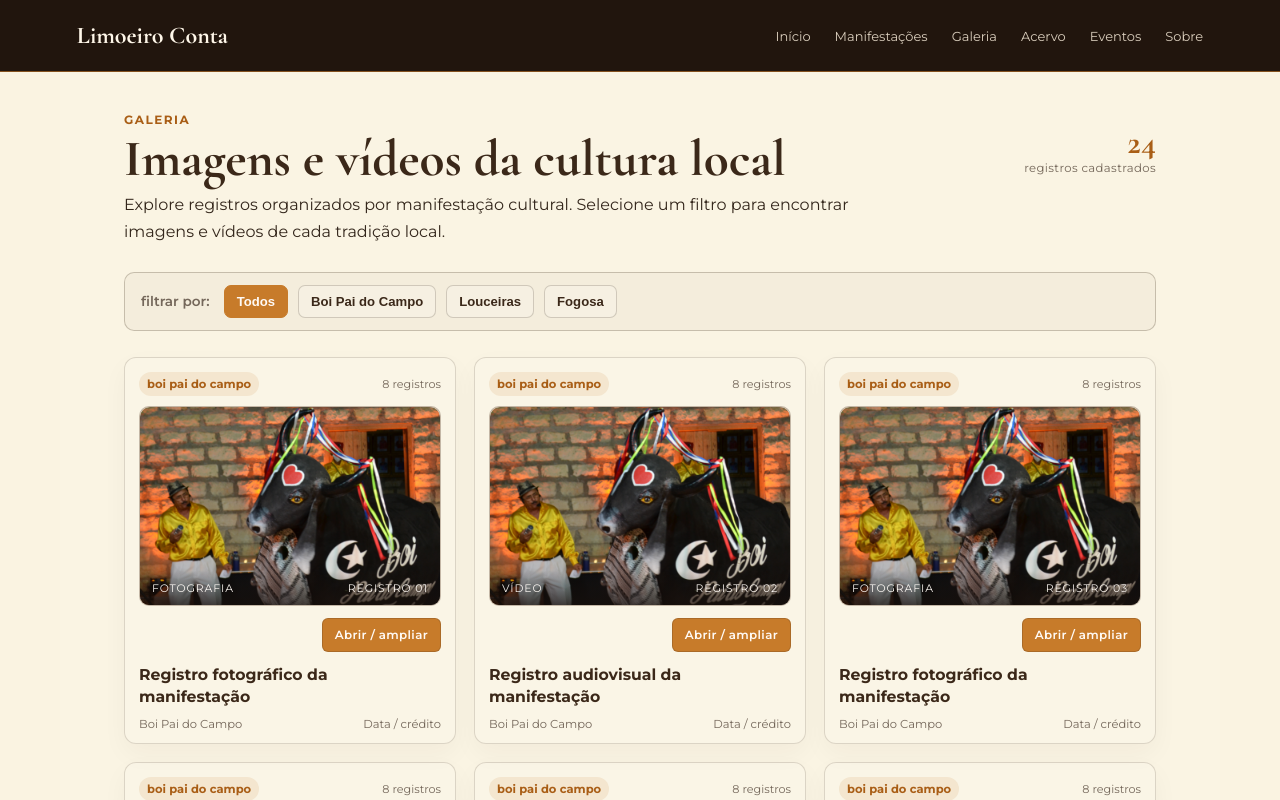
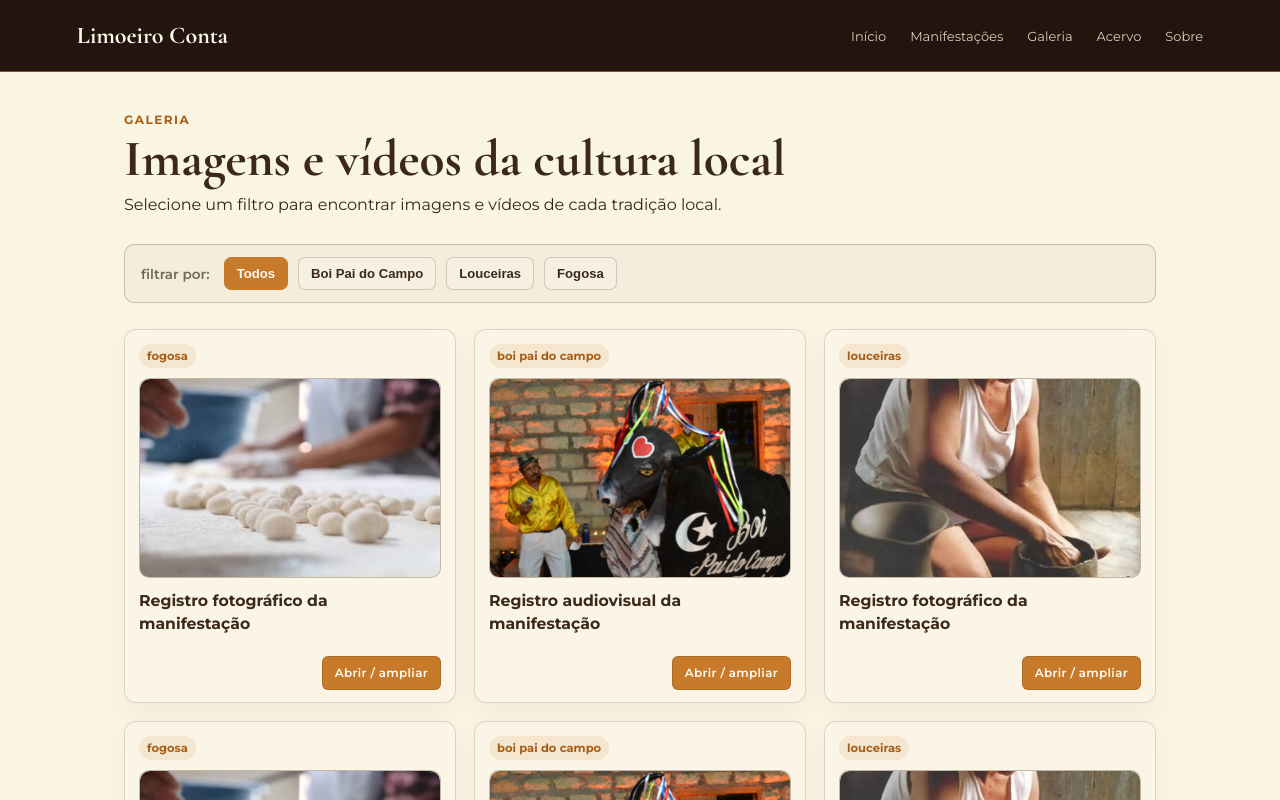
Before and after one commit to Gwinchester123/Limoeiro-Conta, a React (Vite) app in the folder Limoeiro-Conta/: page /galeria in a window 1280 px wide. Shown: the top 800 px of the page. Built offline with nearby package versions, Linux system fonts and the light colour scheme.

Commit message:
Alguas alterações discutidas na ultima reunião 07/10

```diff
--- a/Limoeiro-Conta/index.html
+++ b/Limoeiro-Conta/index.html
@@ -4,7 +4,7 @@
     <meta charset="UTF-8" />
     <link rel="icon" type="image/svg+xml" href="/favicon.svg" />
     <meta name="viewport" content="width=device-width, initial-scale=1.0" />
-    <title>limoeiro-conta</title>
+    <title>Limoeiro Conta</title>
   </head>
   <body>
     <div id="root"></div>
--- a/Limoeiro-Conta/src/App.jsx
+++ b/Limoeiro-Conta/src/App.jsx
@@ -5,7 +5,6 @@ import LouceirasPage from "./components/LouceirasPage";
 import FogosaPage from "./components/FogosaPage";
 import GalleryPage from "./components/GalleryPage";
 import AcervoPage from "./components/AcervoPage";
-import EventosPage from "./components/EventosPage";
 
 function App() {
   return (
@@ -17,7 +16,6 @@ function App() {
         <Route path="/fogosa" element={<FogosaPage />} />
         <Route path="/galeria" element={<GalleryPage />} />
         <Route path="/acervo" element={<AcervoPage />} />
-        <Route path="/eventos" element={<EventosPage />} />
       </Routes>
     </BrowserRouter>
   );
--- a/Limoeiro-Conta/src/components/EventosPage.jsx
+++ /dev/null
@@ -1,48 +0,0 @@
-import { Link } from "react-router-dom";
-
-export default function EventosPage() {
-  return (
-    <main className="event-page">
-      <div className="event-page-inner">
-        <span className="event-meta">Eventos</span>
-        <h1>Eventos e atividades culturais</h1>
-
-        <p>
-          Esta página foi criada para centralizar os principais eventos e encontros
-          ligados às manifestações culturais de Limoeiro do Norte, com espaço para
-          futuras inclusões e atualizações.
-        </p>
-
-        <p>
-          Aqui será possível registrar datas, locais, descrições e informações
-          relevantes sobre celebrações, apresentações, reuniões e atividades de
-          preservação cultural.
-        </p>
-
-        <div className="event-list">
-          <article className="event-card">
-            <span className="event-card-date">Em breve</span>
-            <h2>Evento 01</h2>
-            <p>Adicionar título, data, local e descrição do próximo evento.</p>
-          </article>
-
-          <article className="event-card">
-            <span className="event-card-date">Em breve</span>
-            <h2>Evento 02</h2>
-            <p>Adicionar título, data, local e descrição do próximo evento.</p>
-          </article>
-
-          <article className="event-card">
-            <span className="event-card-date">Em breve</span>
-            <h2>Evento 03</h2>
-            <p>Adicionar título, data, local e descrição do próximo evento.</p>
-          </article>
-        </div>
-
-        <Link className="button button-primary" to="/">
-          Voltar para a home
-        </Link>
-      </div>
-    </main>
-  );
-}
--- a/Limoeiro-Conta/src/components/GalleryPage.jsx
+++ b/Limoeiro-Conta/src/components/GalleryPage.jsx
@@ -10,30 +10,29 @@ import "../styles/LimoeiroHome.css";
 const filters = ["Todos", "Boi Pai do Campo", "Louceiras", "Fogosa"];
 
 const galleryEntries = [
-  { category: "Boi Pai do Campo", title: "Registro fotográfico da manifestação", type: "Fotografia", meta: "Registro 01", image: boiPaiDoCampo, count: "8 registros", link: "/boi-pai-do-campo" },
-  { category: "Boi Pai do Campo", title: "Registro audiovisual da manifestação", type: "Vídeo", meta: "Registro 02", image: boiPaiDoCampo, count: "8 registros", link: "/boi-pai-do-campo" },
-  { category: "Boi Pai do Campo", title: "Registro fotográfico da manifestação", type: "Fotografia", meta: "Registro 03", image: boiPaiDoCampo, count: "8 registros", link: "/boi-pai-do-campo" },
-  { category: "Boi Pai do Campo", title: "Registro audiovisual da manifestação", type: "Vídeo", meta: "Registro 04", image: boiPaiDoCampo, count: "8 registros", link: "/boi-pai-do-campo" },
-  { category: "Boi Pai do Campo", title: "Registro fotográfico da manifestação", type: "Fotografia", meta: "Registro 05", image: boiPaiDoCampo, count: "8 registros", link: "/boi-pai-do-campo" },
-  { category: "Boi Pai do Campo", title: "Registro audiovisual da manifestação", type: "Vídeo", meta: "Registro 06", image: boiPaiDoCampo, count: "8 registros", link: "/boi-pai-do-campo" },
-  { category: "Louceiras", title: "Registro fotográfico da manifestação", type: "Fotografia", meta: "Registro 01", image: louceiras, count: "8 registros", link: "/louceiras" },
-  { category: "Louceiras", title: "Registro fotográfico da manifestação", type: "Fotografia", meta: "Registro 02", image: louceiras, count: "8 registros", link: "/louceiras" },
-  { category: "Louceiras", title: "Registro audiovisual da manifestação", type: "Vídeo", meta: "Registro 03", image: louceiras, count: "8 registros", link: "/louceiras" },
-  { category: "Louceiras", title: "Registro fotográfico da manifestação", type: "Fotografia", meta: "Registro 04", image: louceiras, count: "8 registros", link: "/louceiras" },
-  { category: "Louceiras", title: "Registro fotográfico da manifestação", type: "Fotografia", meta: "Registro 05", image: louceiras, count: "8 registros", link: "/louceiras" },
-  { category: "Louceiras", title: "Registro audiovisual da manifestação", type: "Vídeo", meta: "Registro 06", image: louceiras, count: "8 registros", link: "/louceiras" },
-  { category: "Fogosa", title: "Registro audiovisual da manifestação", type: "Vídeo", meta: "Registro 01", image: fogosa, count: "8 registros", link: "/fogosa" },
-  { category: "Fogosa", title: "Registro fotográfico da manifestação", type: "Fotografia", meta: "Registro 02", image: fogosa, count: "8 registros", link: "/fogosa" },
-  { category: "Fogosa", title: "Registro audiovisual da manifestação", type: "Vídeo", meta: "Registro 03", image: fogosa, count: "8 registros", link: "/fogosa" },
-  { category: "Fogosa", title: "Registro fotográfico da manifestação", type: "Fotografia", meta: "Registro 04", image: fogosa, count: "8 registros", link: "/fogosa" },
-  { category: "Fogosa", title: "Registro audiovisual da manifestação", type: "Vídeo", meta: "Registro 05", image: fogosa, count: "8 registros", link: "/fogosa" },
-  { category: "Fogosa", title: "Registro fotográfico da manifestação", type: "Fotografia", meta: "Registro 06", image: fogosa, count: "8 registros", link: "/fogosa" },
+  { category: "Fogosa", title: "Registro fotográfico da manifestação", type: "Fotografia", meta: "Registro 04", image: fogosa, link: "/fogosa" },
+  { category: "Boi Pai do Campo", title: "Registro audiovisual da manifestação", type: "Vídeo", meta: "Registro 02", image: boiPaiDoCampo, link: "/boi-pai-do-campo" },
+  { category: "Louceiras", title: "Registro fotográfico da manifestação", type: "Fotografia", meta: "Registro 05", image: louceiras, link: "/louceiras" },
+  { category: "Fogosa", title: "Registro audiovisual da manifestação", type: "Vídeo", meta: "Registro 01", image: fogosa, link: "/fogosa" },
+  { category: "Boi Pai do Campo", title: "Registro fotográfico da manifestação", type: "Fotografia", meta: "Registro 05", image: boiPaiDoCampo, link: "/boi-pai-do-campo" },
+  { category: "Louceiras", title: "Registro audiovisual da manifestação", type: "Vídeo", meta: "Registro 03", image: louceiras, link: "/louceiras" },
+  { category: "Fogosa", title: "Registro fotográfico da manifestação", type: "Fotografia", meta: "Registro 06", image: fogosa, link: "/fogosa" },
+  { category: "Boi Pai do Campo", title: "Registro fotográfico da manifestação", type: "Fotografia", meta: "Registro 01", image: boiPaiDoCampo, link: "/boi-pai-do-campo" },
+  { category: "Fogosa", title: "Registro audiovisual da manifestação", type: "Vídeo", meta: "Registro 03", image: fogosa, link: "/fogosa" },
+  { category: "Louceiras", title: "Registro fotográfico da manifestação", type: "Fotografia", meta: "Registro 01", image: louceiras, link: "/louceiras" },
+  { category: "Boi Pai do Campo", title: "Registro audiovisual da manifestação", type: "Vídeo", meta: "Registro 06", image: boiPaiDoCampo, link: "/boi-pai-do-campo" },
+  { category: "Fogosa", title: "Registro fotográfico da manifestação", type: "Fotografia", meta: "Registro 02", image: fogosa, link: "/fogosa" },
+  { category: "Louceiras", title: "Registro audiovisual da manifestação", type: "Vídeo", meta: "Registro 06", image: louceiras, link: "/louceiras" },
+  { category: "Boi Pai do Campo", title: "Registro audiovisual da manifestação", type: "Vídeo", meta: "Registro 04", image: boiPaiDoCampo, link: "/boi-pai-do-campo" },
+  { category: "Fogosa", title: "Registro audiovisual da manifestação", type: "Vídeo", meta: "Registro 05", image: fogosa, link: "/fogosa" },
+  { category: "Louceiras", title: "Registro fotográfico da manifestação", type: "Fotografia", meta: "Registro 02", image: louceiras, link: "/louceiras" },
+  { category: "Boi Pai do Campo", title: "Registro fotográfico da manifestação", type: "Fotografia", meta: "Registro 03", image: boiPaiDoCampo, link: "/boi-pai-do-campo" },
+  { category: "Louceiras", title: "Registro fotográfico da manifestação", type: "Fotografia", meta: "Registro 04", image: louceiras, link: "/louceiras" },
 ];
 
 export default function GalleryPage() {
   const [activeFilter, setActiveFilter] = useState("Todos");
   const [currentPage, setCurrentPage] = useState(1);
-  const totalRecords = 24;
   const itemsPerPage = 6;
 
   const filteredEntries =
@@ -65,15 +64,10 @@ export default function GalleryPage() {
             <h1>Imagens e vídeos da cultura local</h1>
           </div>
 
-          <div className="gallery-total">
-            <span className="gallery-total-value">{totalRecords}</span>
-            <span className="gallery-total-label">registros cadastrados</span>
-          </div>
         </div>
 
         <p className="gallery-intro">
-          Explore registros organizados por manifestação cultural. Selecione um filtro
-          para encontrar imagens e vídeos de cada tradição local.
+          Selecione um filtro para encontrar imagens e vídeos de cada tradição local.
         </p>
 
         <div className="gallery-toolbar">
@@ -102,10 +96,14 @@ export default function GalleryPage() {
               </div>
 
               <div className="gallery-card-thumb">
-                <img src={entry.image} alt={entry.title} />
-                <div className="gallery-card-overlay">
-                  <span className="gallery-card-type">{entry.type}</span>
-                  <span className="gallery-card-meta">{entry.meta}</span>
+                <Link className="gallery-card-image-link" to={entry.link}>
+                  <img src={entry.image} alt={entry.title} />
+                </Link>
+              </div>
+
+              <div className="gallery-card-footer">
+                <h3>{entry.title}</h3>
+                <div className="gallery-card-line">
                 </div>
               </div>
 
@@ -113,14 +111,6 @@ export default function GalleryPage() {
                 <Link className="gallery-card-link" to={entry.link}>
                   Abrir / ampliar
                 </Link>
-              </div>
-
-              <div className="gallery-card-footer">
-                <h3>{entry.title}</h3>
-                <div className="gallery-card-line">
-                  <span>{entry.category}</span>
-                  <span>Data / crédito</span>
-                </div>
               </div>
             </article>
           ))}
@@ -160,6 +150,7 @@ export default function GalleryPage() {
             Próxima →
           </button>
         </div>
+
       </main>
 
       <Footer />
--- a/Limoeiro-Conta/src/components/Header.jsx
+++ b/Limoeiro-Conta/src/components/Header.jsx
@@ -35,7 +35,6 @@ export default function Header() {
         <a href="/#manifestacoes" onClick={closeMenu}>Manifestações</a>
         <Link to="/galeria" onClick={closeMenu}>Galeria</Link>
         <Link to="/acervo" onClick={closeMenu}>Acervo</Link>
-        <Link to="/eventos" onClick={closeMenu}>Eventos</Link>
         <a href="/#sobre" onClick={closeMenu}>Sobre</a>
       </nav>
     </header>
--- a/Limoeiro-Conta/src/styles/LimoeiroHome.css
+++ b/Limoeiro-Conta/src/styles/LimoeiroHome.css
@@ -297,29 +297,6 @@ a {
   color: var(--brown);
 }
 
-.gallery-total {
-  display: flex;
-  flex-direction: column;
-  align-items: flex-end;
-  gap: 2px;
-  margin-bottom: 8px;
-}
-
-.gallery-total-value {
-  font-family: "Cormorant Garamond", serif;
-  font-size: 2.1rem;
-  line-height: 1;
-  color: var(--orange-dark);
-  font-weight: 700;
-}
-
-.gallery-total-label {
-  color: var(--muted);
-  font-size: 0.73rem;
-  letter-spacing: 0.03em;
-  text-transform: lowercase;
-}
-
 .gallery-intro {
   max-width: 760px;
   margin: 0 0 26px;
@@ -421,6 +398,12 @@ a {
   border-radius: 10px;
   border: 1px solid rgba(59, 40, 25, 0.15);
   background: #ddd0bf;
+}
+
+.gallery-card-image-link {
+  display: block;
+  width: 100%;
+  height: 100%;
 }
 
 .gallery-card-thumb img {
@@ -848,43 +831,6 @@ a {
   line-height: 1.9;
 }
 
-.event-list {
-  display: grid;
-  grid-template-columns: repeat(3, minmax(0, 1fr));
-  gap: 20px;
-  margin: 26px 0 28px;
-}
-
-.event-card {
-  padding: 20px 18px;
-  background: rgba(255, 255, 255, 0.4);
-  border: 1px solid #e5d8be;
-  border-radius: 10px;
-}
-
-.event-card-date {
-  display: inline-block;
-  margin-bottom: 10px;
-  font-size: 11px;
-  font-weight: 700;
-  letter-spacing: 1.2px;
-  text-transform: uppercase;
-  color: var(--orange-dark);
-}
-
-.event-card h2 {
-  margin: 0 0 10px;
-  font-family: "Cormorant Garamond", serif;
-  font-size: 30px;
-  color: var(--brown);
-}
-
-.event-card p {
-  margin: 0;
-  font-size: 0.96rem;
-  line-height: 1.7;
-}
-
 .section {
   padding: 58px 6%;
 }
@@ -934,12 +880,15 @@ a {
 }
 
 .card {
+  display: block;
   overflow: hidden;
   background: #fffdf7;
   border: 1px solid #ded3bf;
   border-radius: 4px;
   box-shadow: 0 2px 8px rgba(50, 35, 20, .04);
   transition: transform .2s ease, box-shadow .2s ease;
+  color: inherit;
+  text-decoration: none;
 }
 
 .card:hover {
@@ -980,7 +929,12 @@ a {
   line-height: 1.55;
 }
 
-.card a {
+.card:focus-visible {
+  outline: 3px solid var(--orange-dark);
+  outline-offset: 3px;
+}
+
+.card-cta {
   color: var(--orange-dark);
   font-size: 12px;
   font-weight: 600;
@@ -1211,10 +1165,6 @@ a {
     flex-direction: column;
     align-items: flex-start;
     gap: 10px;
-  }
-
-  .gallery-total {
-    align-items: flex-start;
   }
 
   .gallery-toolbar {
```
Also changed, not shown: Limoeiro-Conta/src/components/BoiPaiDoCampoPage.jsx (+0 -37 lines), Limoeiro-Conta/src/components/LimoeiroHome.jsx (+46 -174 lines), Limoeiro-Conta/src/components/Main.jsx (+4 -10 lines).
